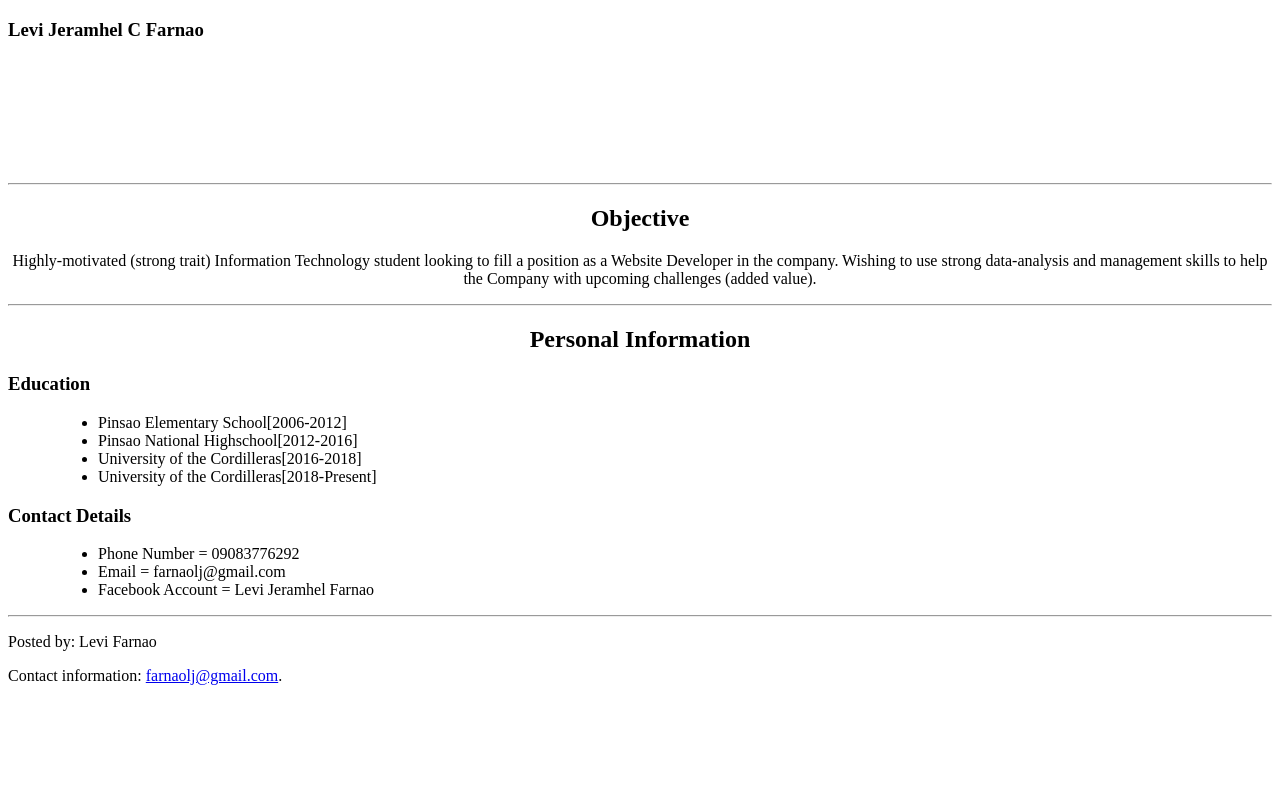
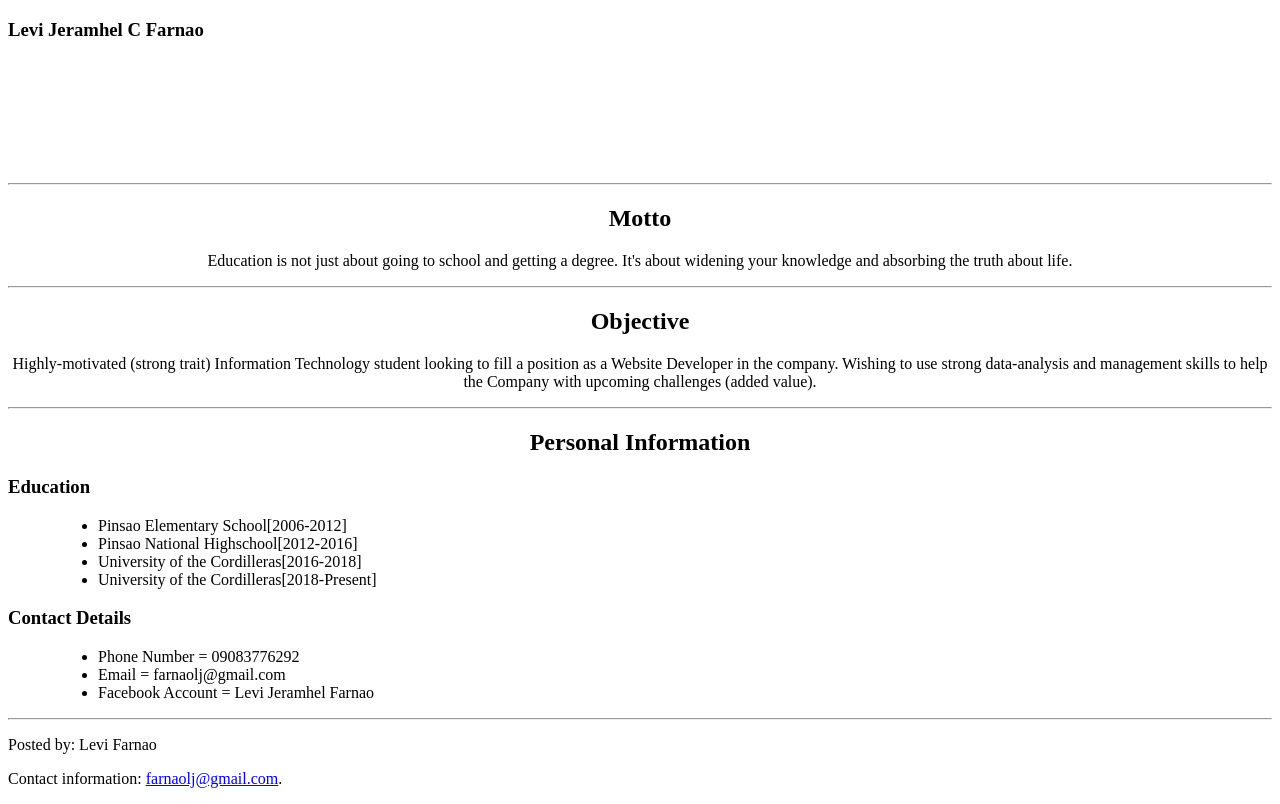
Before and after one commit to levzky/WebTech2G, a plain HTML site: page Resume.html in a window 1280 px wide. Shown: the top 804 px of the page. Drawn offline with Linux system fonts and the light colour scheme.

Commit message:
Update Resume.html

```diff
--- a/Resume.html
+++ b/Resume.html
@@ -11,6 +11,11 @@
 <hr>
 </head>
 <body>
+  <section>
+    <h2 style="text-align:center">Motto</h2>
+    <p style="text-align:center">Education is not just about going to school and getting a degree. It's about widening your knowledge and absorbing the truth about life.</p>
+  </section>
+  <hr>
   <section>
   <h2 style="text-align:center">Objective</h2>
 <p style="text-align:center">Highly-motivated (strong trait) Information Technology student looking to fill a position as a Website Developer in the company. Wishing to use strong data-analysis and management skills to help the Company with upcoming challenges (added value).</p>
```
